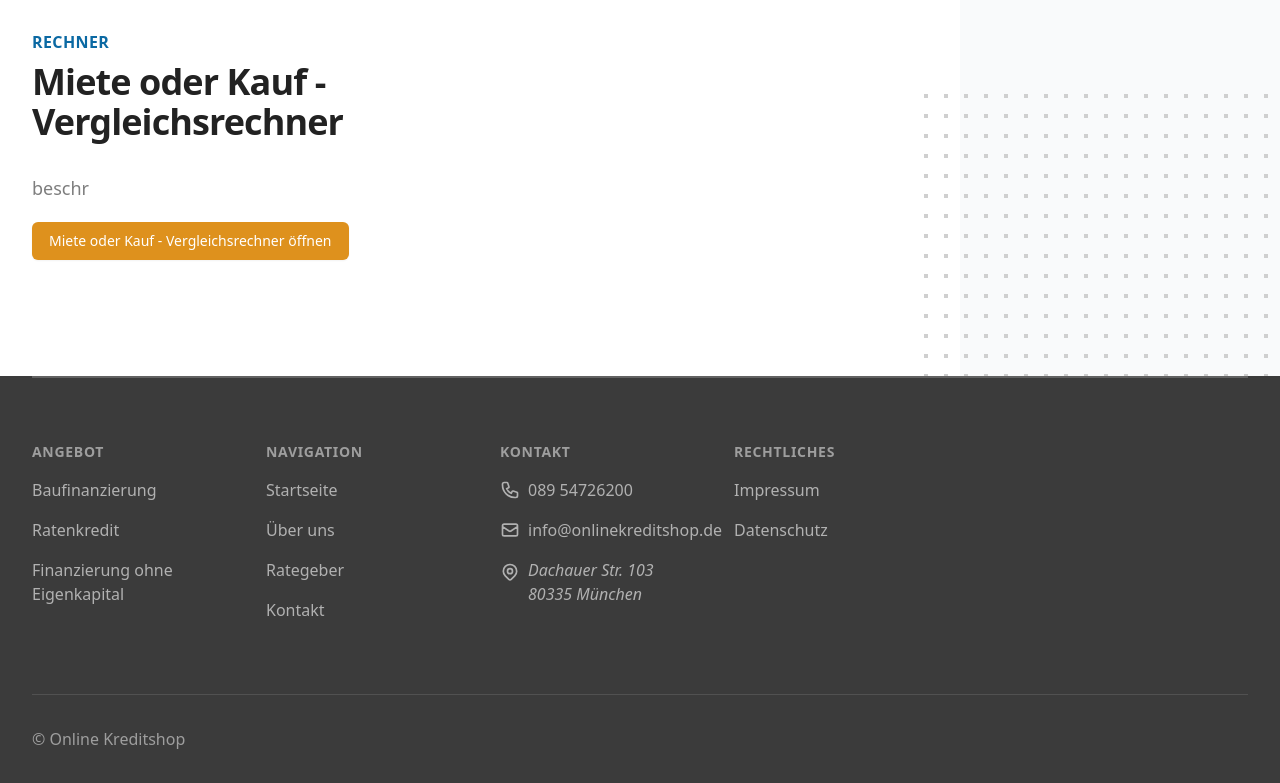
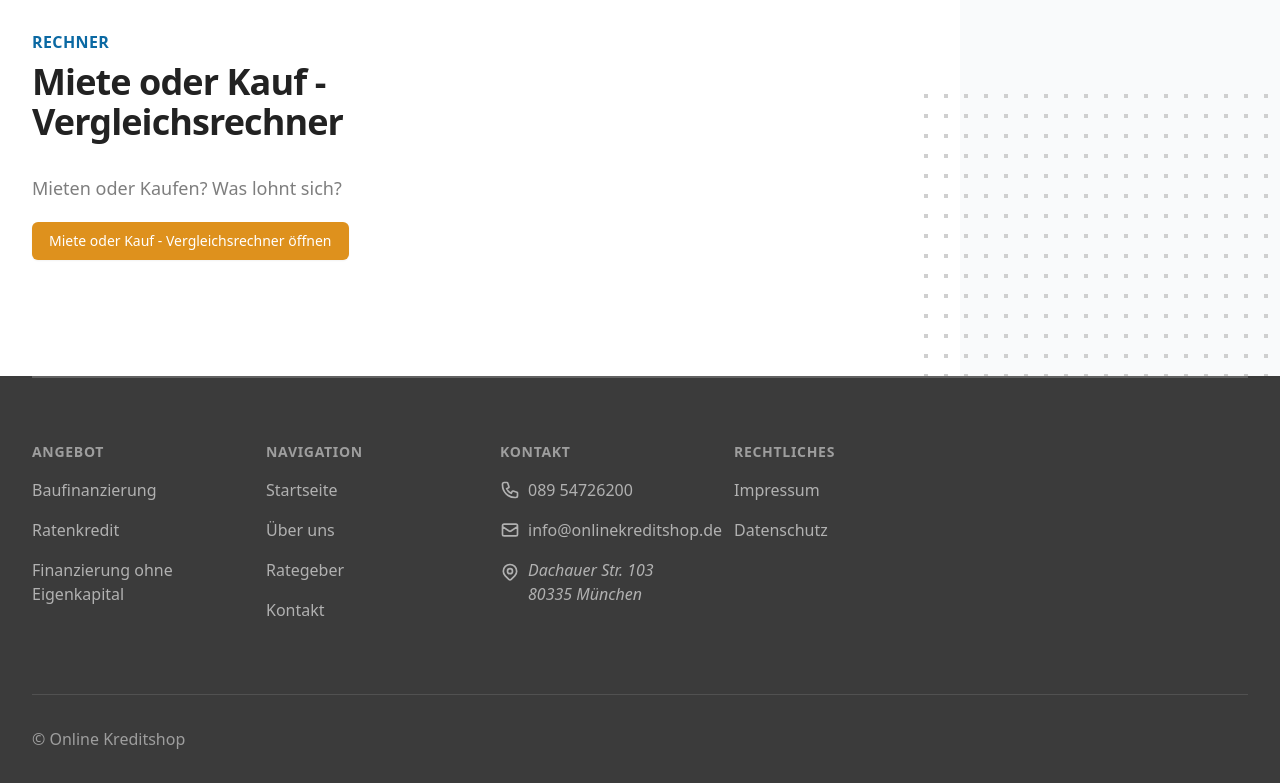
Before and after one commit to danielmoessner/onlinekreditshop.de, a Gatsby site: page /rechner/miete-kauf-vergleichsrechner/ in a window 1280 px wide. Shown: the part 114-897 px from the top of the page. Built offline with nearby package versions, Linux system fonts and the light colour scheme; Gatsby itself is replaced by a stand-in of ours; what @tailwindcss/typography would draw is missing.

Commit message:
Update Rechner “miete-kauf-vergleichsrechner”

```diff
--- a/content/calculators/miete-kauf-vergleichsrechner.md
+++ b/content/calculators/miete-kauf-vergleichsrechner.md
@@ -2,7 +2,7 @@
 collection: calculator
 title: Miete oder Kauf - Vergleichsrechner
 order: 2
-description: beschr
+description: Mieten oder Kaufen? Was lohnt sich?
 slug: miete-kauf-vergleichsrechner
 category: Rechner
 calculator: baufilead_mietekaufvergleichsrechner
```
